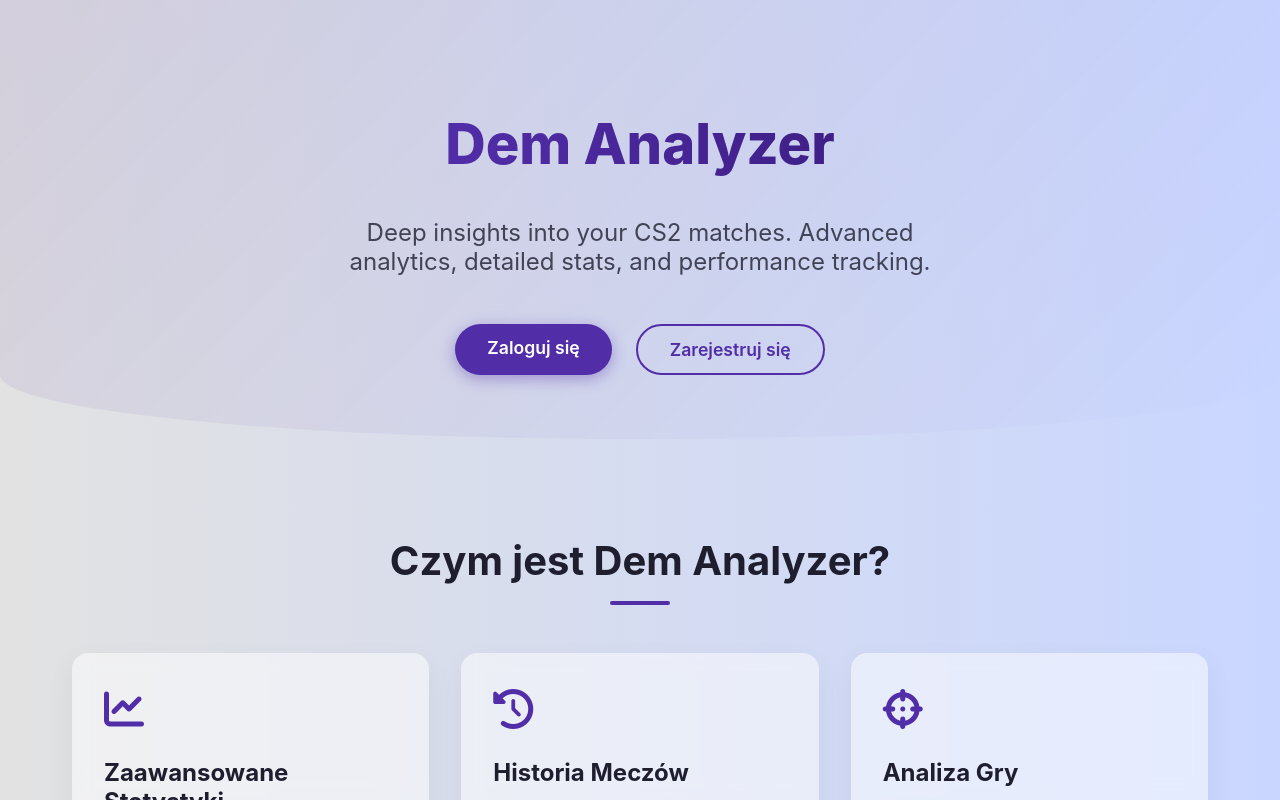
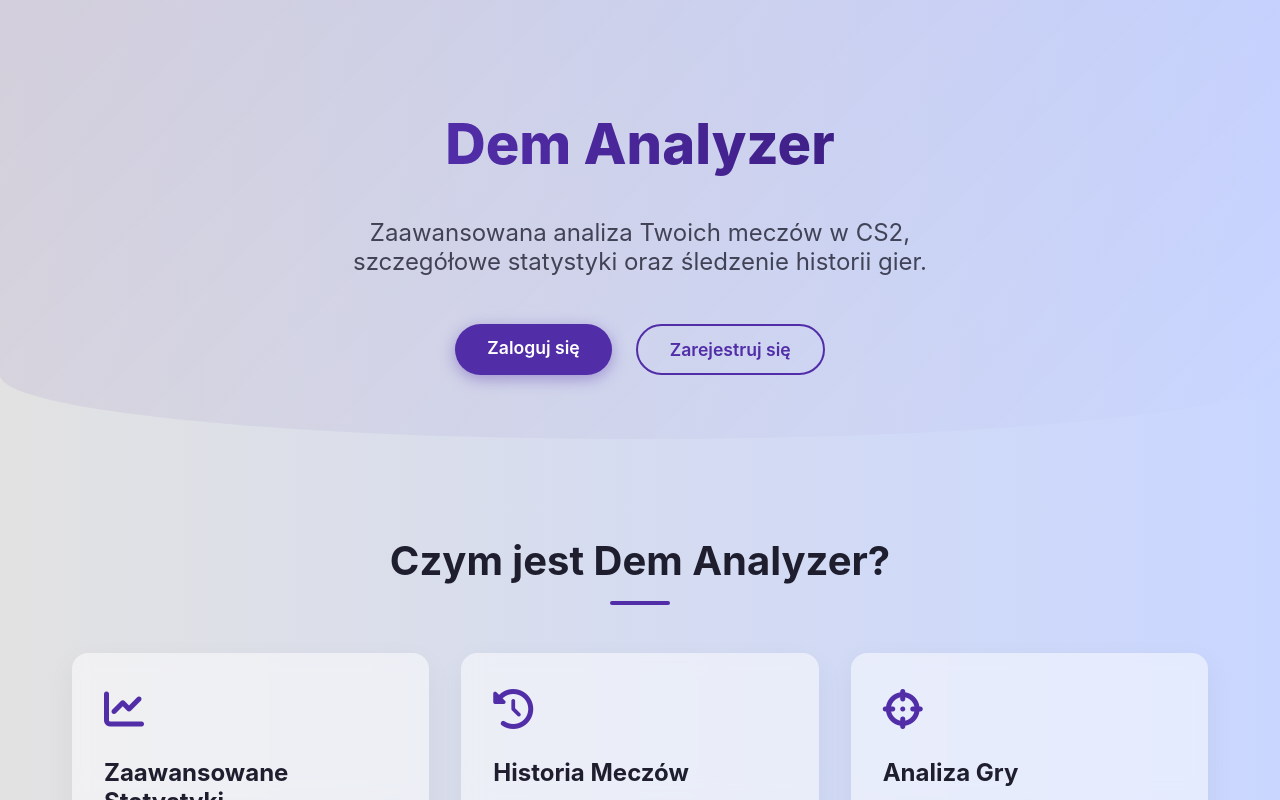
Before and after one commit to KacperTetela/demo-analyzer-frontend, a React (Vite) app: page / in a window 1280 px wide. Built offline with nearby package versions, Linux system fonts and the light colour scheme.

Commit message:
feat: add initial Home page component with hero, feature, demo info, and how-it-works sections.

```diff
--- a/src/pages/Home/Home.jsx
+++ b/src/pages/Home/Home.jsx
@@ -9,7 +9,7 @@ const Home = () => {
             <section className={styles.hero}>
                 <h1 className={styles.title}>Dem Analyzer</h1>
                 <p className={styles.subtitle}>
-                    Deep insights into your CS2 matches. Advanced analytics, detailed stats, and performance tracking.
+                    Zaawansowana analiza Twoich meczów w CS2, szczegółowe statystyki oraz śledzenie historii gier.
                 </p>
                 <div className={styles.ctaContainer}>
                     <Link to="/login" className={`${styles.ctaButton} ${styles.primaryBtn}`}>
```
